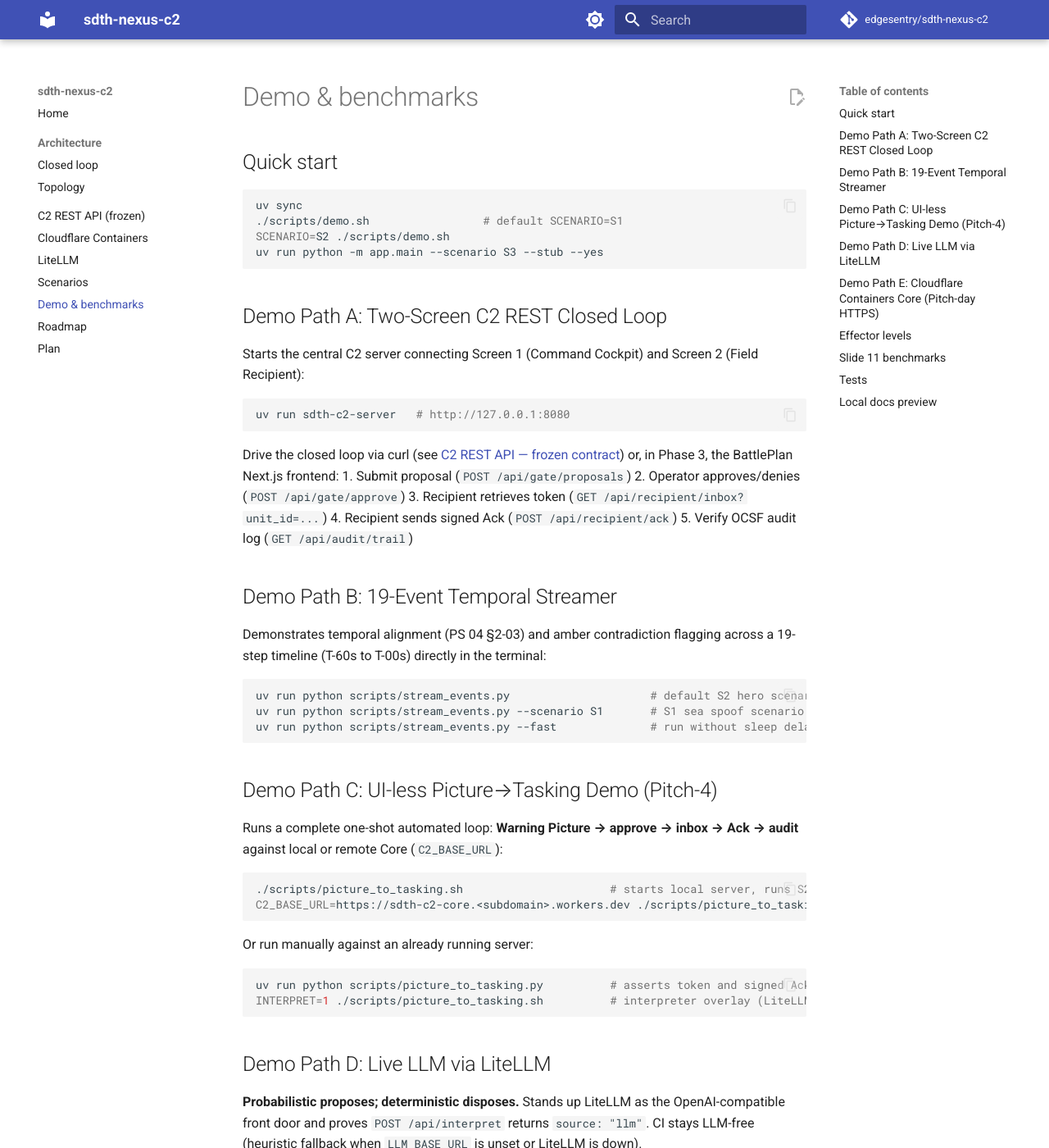
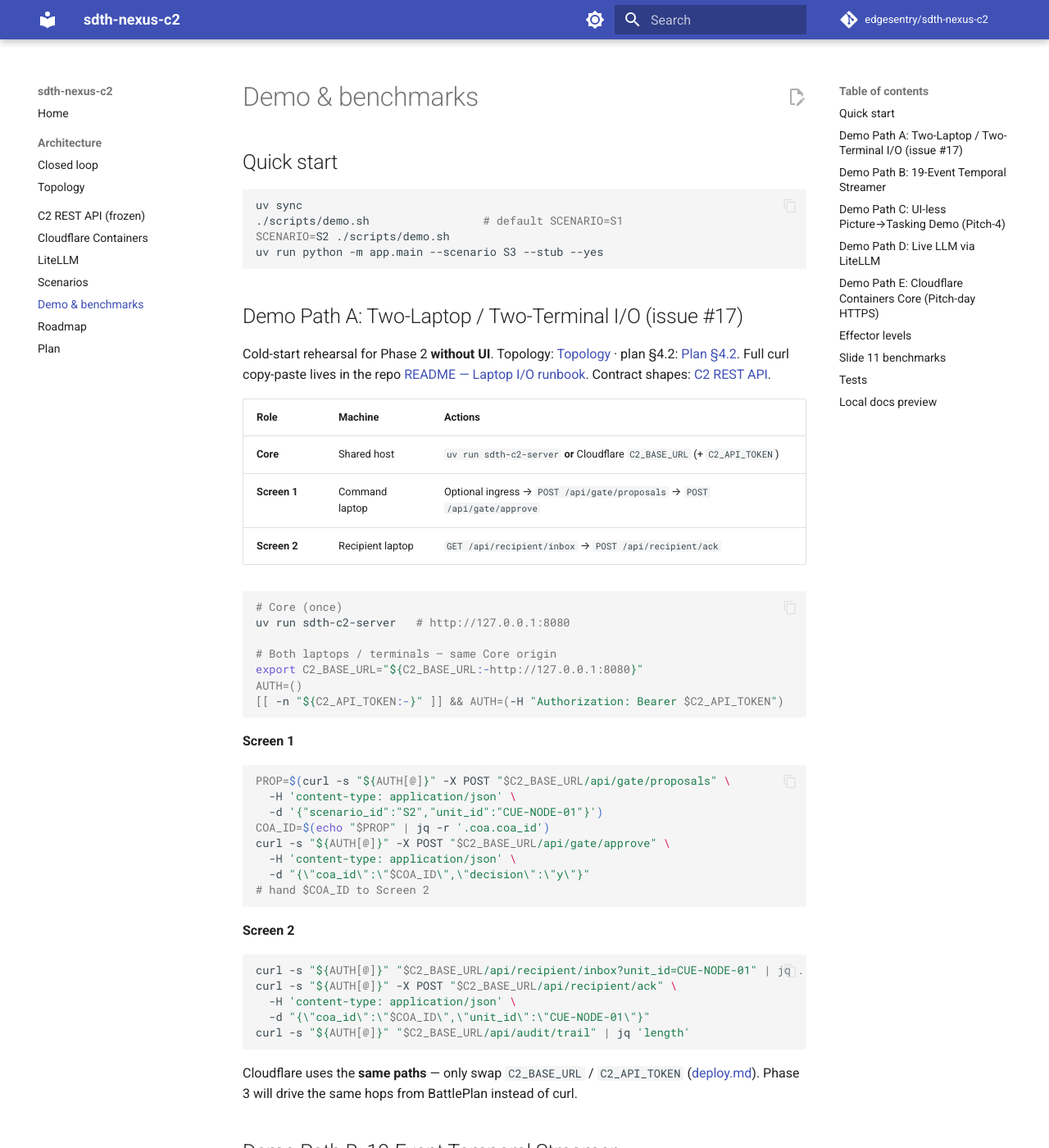
Before and after one commit to edgesentry/sdth-nexus-c2, an MkDocs documentation site: the page built from docs/demo.md, in a window 1280 px wide and 1400 px high. Shown: the whole window at 82% size. Built offline with MkDocs 1.6.1 and Material for MkDocs 9.7.7, drawn with Linux system fonts in a browser that asks for light colours; comment, search, counter and statistics services are not loaded.

Commit message:
Document two-laptop Screen 1/2 I/O cold-start runbook (#17).
Make Phase 2 curl rehearsal explicit for command vs recipient machines against local or Cloudflare Core.

Co-authored-by: Cursor <cursoragent@cursor.com>

````diff
--- a/docs/demo.md
+++ b/docs/demo.md
@@ -9,20 +9,50 @@ SCENARIO=S2 ./scripts/demo.sh
 uv run python -m app.main --scenario S3 --stub --yes
 ```
 
-## Demo Path A: Two-Screen C2 REST Closed Loop
+## Demo Path A: Two-Laptop / Two-Terminal I/O (issue #17)
 
-Starts the central C2 server connecting Screen 1 (Command Cockpit) and Screen 2 (Field Recipient):
+Cold-start rehearsal for Phase 2 **without UI**. Topology: [Topology](architecture/topology.md) · plan §4.2: [Plan §4.2](plan.md#42-cloudflare-containers-phase-2). Full curl copy-paste lives in the repo [README — Laptop I/O runbook](https://github.com/edgesentry/sdth-nexus-c2#laptop-io-runbook-issue-17). Contract shapes: [C2 REST API](api/rest.md).
+
+| Role | Machine | Actions |
+|------|---------|---------|
+| **Core** | Shared host | `uv run sdth-c2-server` **or** Cloudflare `C2_BASE_URL` (+ `C2_API_TOKEN`) |
+| **Screen 1** | Command laptop | Optional ingress → `POST /api/gate/proposals` → `POST /api/gate/approve` |
+| **Screen 2** | Recipient laptop | `GET /api/recipient/inbox` → `POST /api/recipient/ack` |
 
 ```bash
+# Core (once)
 uv run sdth-c2-server   # http://127.0.0.1:8080
+
+# Both laptops / terminals — same Core origin
+export C2_BASE_URL="${C2_BASE_URL:-http://127.0.0.1:8080}"
+AUTH=()
+[[ -n "${C2_API_TOKEN:-}" ]] && AUTH=(-H "Authorization: Bearer $C2_API_TOKEN")
 ```
 
-Drive the closed loop via curl (see [C2 REST API — frozen contract](api/rest.md)) or, in Phase 3, the BattlePlan Next.js frontend:
-1. Submit proposal (`POST /api/gate/proposals`)
-2. Operator approves/denies (`POST /api/gate/approve`)
-3. Recipient retrieves token (`GET /api/recipient/inbox?unit_id=...`)
-4. Recipient sends signed Ack (`POST /api/recipient/ack`)
-5. Verify OCSF audit log (`GET /api/audit/trail`)
+**Screen 1**
+
+```bash
+PROP=$(curl -s "${AUTH[@]}" -X POST "$C2_BASE_URL/api/gate/proposals" \
+  -H 'content-type: application/json' \
+  -d '{"scenario_id":"S2","unit_id":"CUE-NODE-01"}')
+COA_ID=$(echo "$PROP" | jq -r '.coa.coa_id')
+curl -s "${AUTH[@]}" -X POST "$C2_BASE_URL/api/gate/approve" \
+  -H 'content-type: application/json' \
+  -d "{\"coa_id\":\"$COA_ID\",\"decision\":\"y\"}"
+# hand $COA_ID to Screen 2
+```
+
+**Screen 2**
+
+```bash
+curl -s "${AUTH[@]}" "$C2_BASE_URL/api/recipient/inbox?unit_id=CUE-NODE-01" | jq .
+curl -s "${AUTH[@]}" -X POST "$C2_BASE_URL/api/recipient/ack" \
+  -H 'content-type: application/json' \
+  -d "{\"coa_id\":\"$COA_ID\",\"unit_id\":\"CUE-NODE-01\"}"
+curl -s "${AUTH[@]}" "$C2_BASE_URL/api/audit/trail" | jq 'length'
+```
+
+Cloudflare uses the **same paths** — only swap `C2_BASE_URL` / `C2_API_TOKEN` ([deploy.md](deploy.md)). Phase 3 will drive the same hops from BattlePlan instead of curl.
 
 ## Demo Path B: 19-Event Temporal Streamer
 
````
Also changed, not shown: README.md (+86 -24 lines), docs/api/rest.md (+3 -1 lines), docs/architecture/topology.md (+2 -0 lines), docs/index.md (+2 -1 lines), docs/plan.md (+2 -0 lines).
